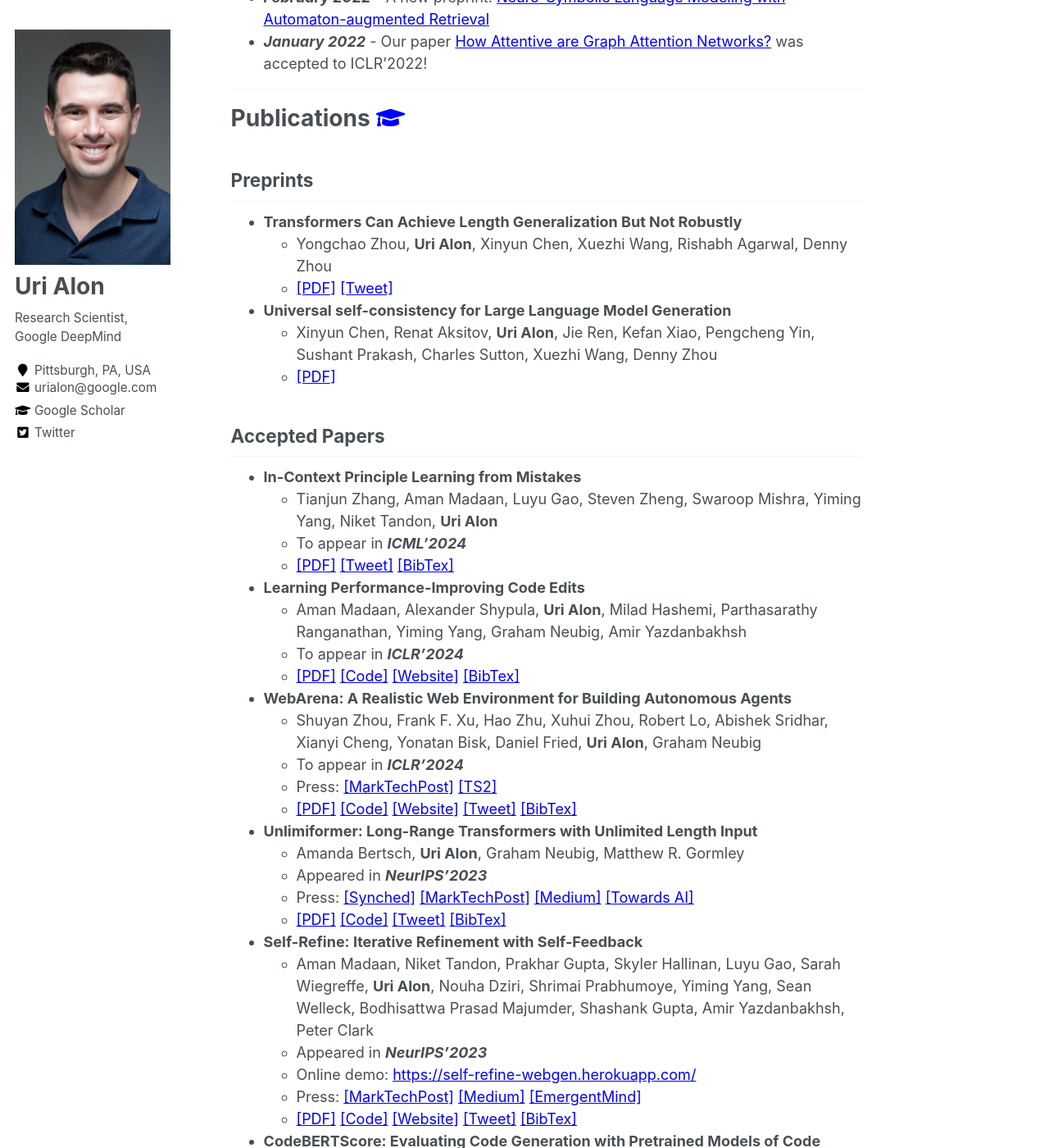
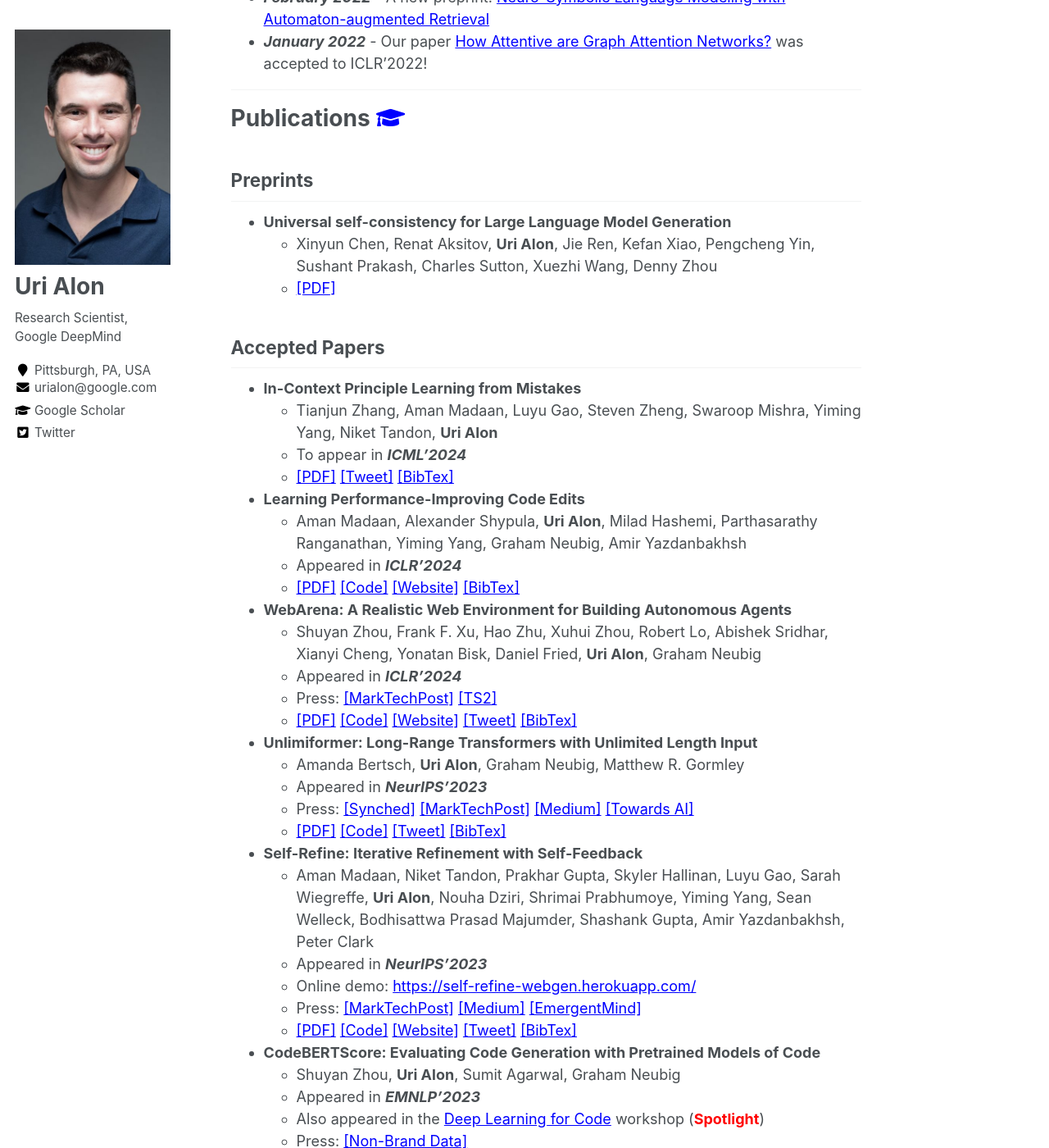
Before and after one commit to urialon/urialon.github.io, a Jekyll site: the page built from _pages/about.md, in a window 1280 px wide and 1400 px high, scrolled down 1840 px. Shown: the whole window at 82% size. Built offline with Jekyll 4.4.1, drawn with Linux system fonts in a browser that asks for light colours; some of the changed text lies outside the part shown.

Commit message:
minor updates

```diff
--- a/_pages/about.md
+++ b/_pages/about.md
@@ -98,9 +98,9 @@ I am happily married to Lee and father of Gur (_November 2023:_) and Gali 🙂
 
 ## Preprints
 
-* **Transformers Can Achieve Length Generalization But Not Robustly**{:id="lengthgen"}
+<!--* **Transformers Can Achieve Length Generalization But Not Robustly**{:id="lengthgen"}
     * Yongchao Zhou, **Uri Alon**, Xinyun Chen, Xuezhi Wang, Rishabh Agarwal, Denny Zhou
-    * [[PDF]](https://arxiv.org/pdf/2402.09371.pdf){:target="_blank"} [[Tweet]](https://twitter.com/Yongchao_Zhou_/status/1758554054500782271){:target="_blank"}
+    * [[PDF]](https://arxiv.org/pdf/2402.09371.pdf){:target="_blank"} [[Tweet]](https://twitter.com/Yongchao_Zhou_/status/1758554054500782271){:target="_blank"} -->
 
 * **Universal self-consistency for Large Language Model Generation**{:id="usc"}
     * Xinyun Chen, Renat Aksitov, **Uri Alon**, Jie Ren, Kefan Xiao, Pengcheng Yin, Sushant Prakash, Charles Sutton, Xuezhi Wang, Denny Zhou
@@ -113,11 +113,11 @@ I am happily married to Lee and father of Gur (_November 2023:_) and Gali 🙂
     * [[PDF]](https://arxiv.org/pdf/2402.05403.pdf){:target="_blank"} [[Tweet]](https://twitter.com/urialon1/status/1757038257550807436){:target="_blank"} [[BibTex]](https://pastebin.com/raw/KJFDAnWz)
 * **Learning Performance-Improving Code Edits**{:id="pie"}
     * Aman Madaan, Alexander Shypula, **Uri Alon**, Milad Hashemi, Parthasarathy Ranganathan, Yiming Yang, Graham Neubig, Amir Yazdanbakhsh
-    * To appear in **_ICLR'2024_**
+    * Appeared in **_ICLR'2024_**
     * [[PDF]](https://arxiv.org/pdf/2302.07867.pdf){:target="_blank"} [[Code]](https://github.com/madaan/pie-perf){:target="_blank"} [[Website]](https://pie4perf.com/){:target="_blank"} [[BibTex]](https://pastebin.com/raw/WasRirHS){:target="_blank"}
 * **WebArena: A Realistic Web Environment for Building Autonomous Agents**{:id="webarena"}
     * Shuyan Zhou, Frank F. Xu, Hao Zhu, Xuhui Zhou, Robert Lo, Abishek Sridhar, Xianyi Cheng, Yonatan Bisk, Daniel Fried, **Uri Alon**, Graham Neubig
-    * To appear in **_ICLR'2024_**
+    * Appeared in **_ICLR'2024_**
     * Press: [[MarkTechPost]](https://www.marktechpost.com/2023/07/27/cmu-researchers-introduce-webarena-a-realistic-and-reproducible-web-environment-with-4-real-world-web-apps-for-benchmarking-useful-agents/){:target="_blank"} [[TS2]](https://ts2.space/en/training-autonomous-agents-new-research-introduces-webarena/){:target="_blank"}
     * [[PDF]](https://arxiv.org/pdf/2307.13854.pdf){:target="_blank"}
     [[Code]](https://github.com/web-arena-x/webarena){:target="_blank"} [[Website]](https://webarena.dev){:target="_blank"}
```
Also changed, not shown: other parts of _pages/about.md (+1 -1 lines).
